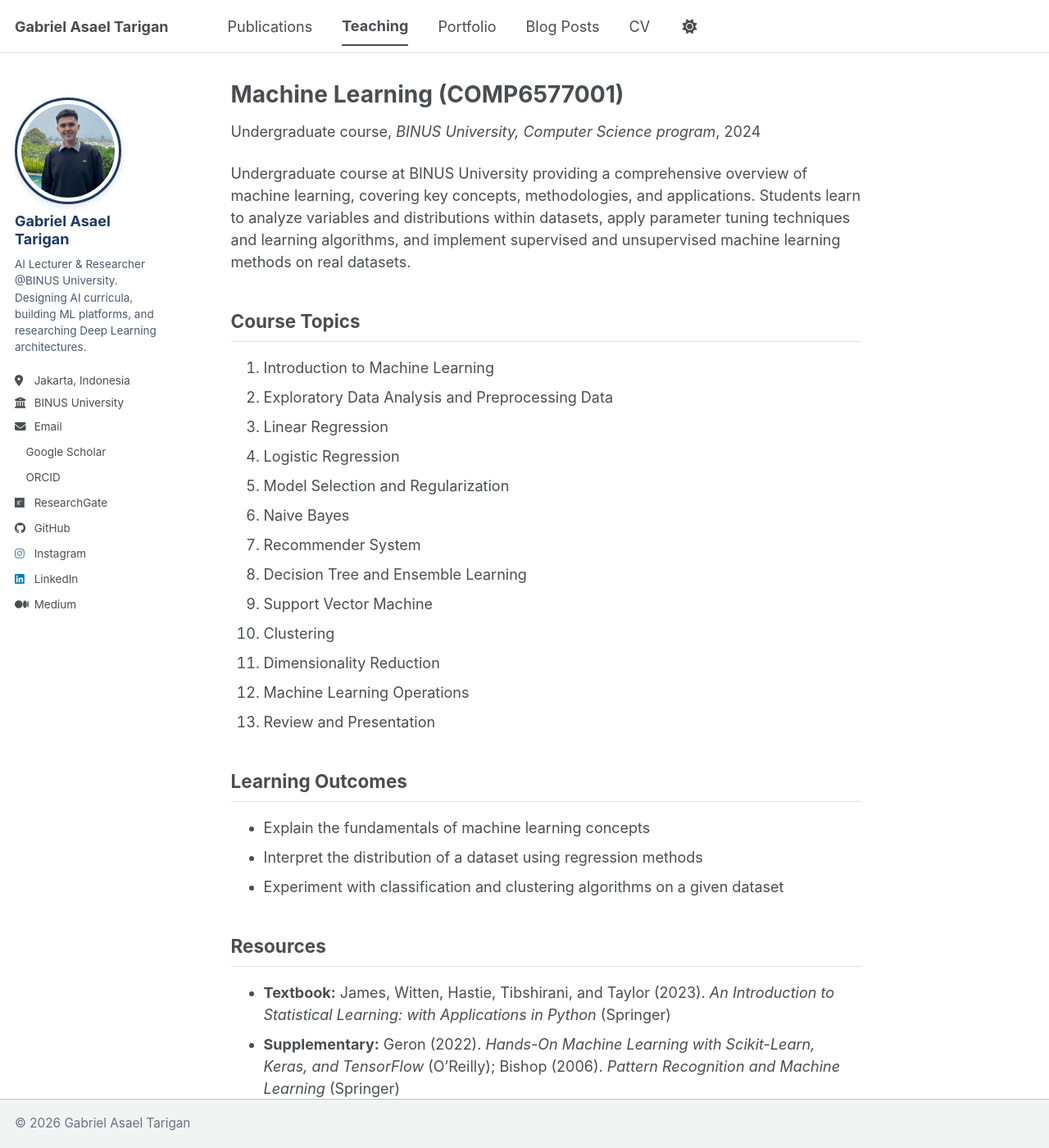
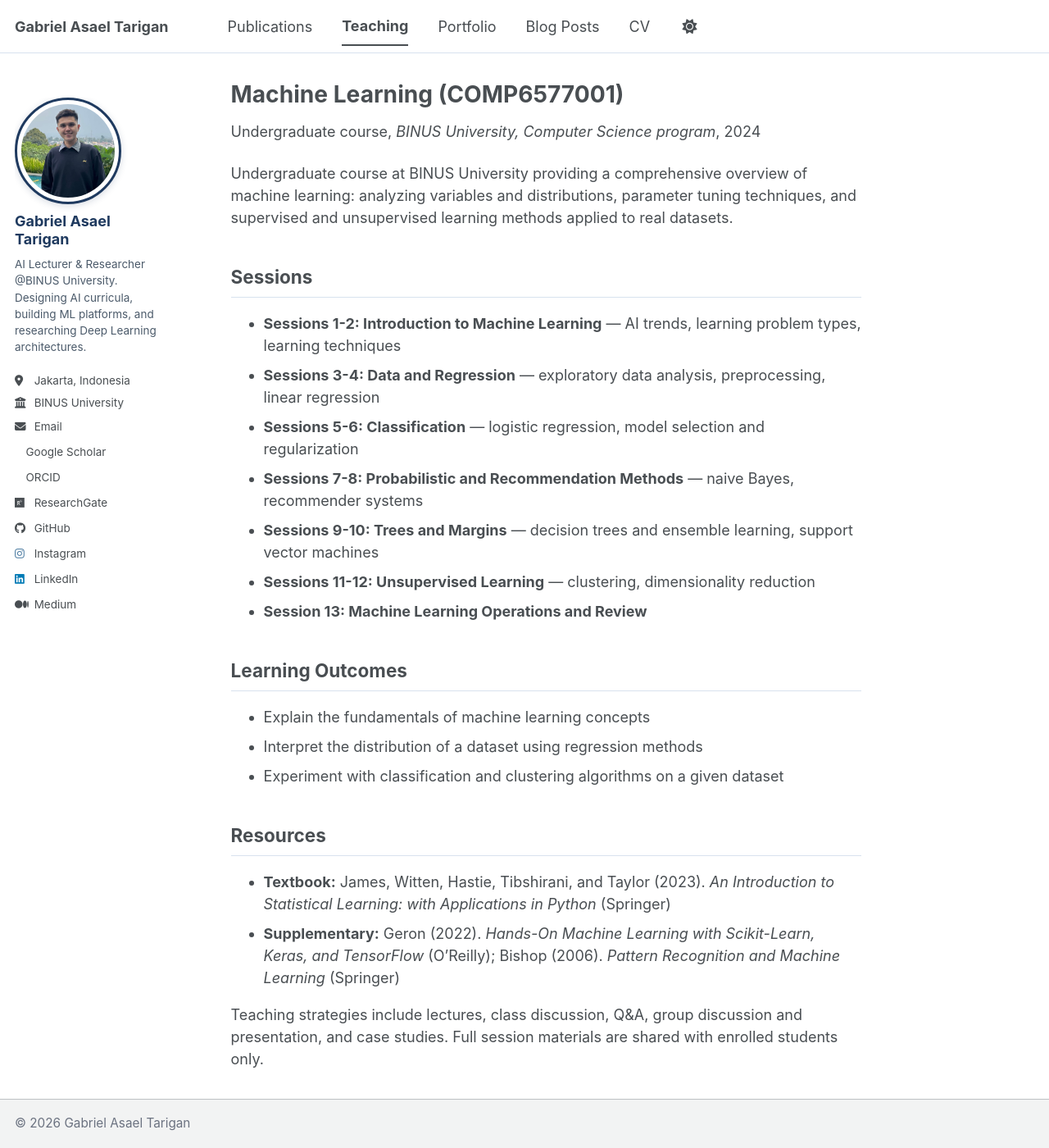
Before and after one commit to asaeltarigan/asaeltarigan.github.io, a Jekyll site: the page built from _teaching/2024-02-01-machine-learning.md, in a window 1280 px wide and 1400 px high. Shown: the whole window at 82% size. Built offline with Jekyll 4.4.1, drawn with Linux system fonts in a browser that asks for light colours; a style sheet for code colours, icons or effects is not loaded.

Commit message:
Teaching: 6 new course pages (AI Solution, Applied NLP, Applied CV, IoT and Robotics, Signal Processing, Research Methodology, FYP prep), grouped session plans, AI curriculum as page intro, interactive tools moved to portfolio

```diff
--- a/_pages/teaching.html
+++ b/_pages/teaching.html
@@ -7,6 +7,10 @@ author_profile: true
 
 {% include base_path %}
 
+I designed and authored the core Artificial Intelligence curriculum at BINUS University's School of Computer Science: five courses authored and two co-authored, spanning ML foundations, applied NLP, deep learning, MLOps, signal processing, and IoT and robotics, including full course outlines, assessment (AoL) design, lecture series, and labs.
+
+The pages below show each course's session structure and assessment design. Full session materials are shared with enrolled students only.
+
 {% for post in site.teaching reversed %}
   {% include archive-single.html %}
 {% endfor %}
--- a/_teaching/2024-02-01-machine-learning.md
+++ b/_teaching/2024-02-01-machine-learning.md
@@ -8,23 +8,17 @@ date: 2024-02-01
 excerpt: 'Foundations of machine learning: supervised and unsupervised methods, from data analysis and regression to clustering and dimensionality reduction.'
 ---
 
-Undergraduate course at BINUS University providing a comprehensive overview of machine learning, covering key concepts, methodologies, and applications. Students learn to analyze variables and distributions within datasets, apply parameter tuning techniques and learning algorithms, and implement supervised and unsupervised machine learning methods on real datasets.
+Undergraduate course at BINUS University providing a comprehensive overview of machine learning: analyzing variables and distributions, parameter tuning techniques, and supervised and unsupervised learning methods applied to real datasets.
 
-## Course Topics
+## Sessions
 
-1. Introduction to Machine Learning
-2. Exploratory Data Analysis and Preprocessing Data
-3. Linear Regression
-4. Logistic Regression
-5. Model Selection and Regularization
-6. Naive Bayes
-7. Recommender System
-8. Decision Tree and Ensemble Learning
-9. Support Vector Machine
-10. Clustering
-11. Dimensionality Reduction
-12. Machine Learning Operations
-13. Review and Presentation
+- **Sessions 1-2: Introduction to Machine Learning** — AI trends, learning problem types, learning techniques
+- **Sessions 3-4: Data and Regression** — exploratory data analysis, preprocessing, linear regression
+- **Sessions 5-6: Classification** — logistic regression, model selection and regularization
+- **Sessions 7-8: Probabilistic and Recommendation Methods** — naive Bayes, recommender systems
+- **Sessions 9-10: Trees and Margins** — decision trees and ensemble learning, support vector machines
+- **Sessions 11-12: Unsupervised Learning** — clustering, dimensionality reduction
+- **Session 13: Machine Learning Operations and Review**
 
 ## Learning Outcomes
 
--- /dev/null
+++ b/_teaching/2026-01-01-ai-solution.md
@@ -0,0 +1,26 @@
+---
+title: "Artificial Intelligence Solution (COMP6986001)"
+collection: teaching
+type: Undergraduate course
+permalink: /teaching/ai-solution-comp6986001
+venue: BINUS University, Artificial Intelligence Program
+date: 2026-01-01
+excerpt: 'How AI creates measurable business value: strategy, data readiness, ethics, and leading AI-driven initiatives.'
+---
+
+A practical and leadership-oriented course based on *Applied Artificial Intelligence: A Handbook for Business Leaders*. Students learn how companies adopt AI, how to choose the right applications, how to build or acquire AI capabilities, how to work with multidisciplinary teams, and how to drive innovation responsibly, without focusing on low-level coding.
+
+## Sessions
+
+- **Sessions 1-3: AI Fundamentals for Business** — introduction to applied AI, core terminology and modern AI techniques, the machine intelligence continuum
+- **Sessions 4-6: Society, Risk, and Ethics** — AI's promises in society and industry, challenges and risks, safe and ethical AI design
+- **Sessions 7-9: Building AI Organizations** — building an AI-ready organization, investing in AI talent and team structure, AI strategy and implementation planning
+- **Sessions 10-11: Data and Product Lifecycle** — data readiness and ML workflows, experimentation, iteration, and the AI product lifecycle
+- **Sessions 12-13: Enterprise Applications and Capstone** — AI use cases across enterprise functions, future trends and capstone preparation
+
+## Resources
+
+- **Textbook:** Mariani and others. *Applied Artificial Intelligence: A Handbook for Business Leaders*
+- **Outcome:** students develop the mindset to lead AI-driven initiatives, build AI-enhanced products or startups, and measure business value
+
+Full session materials are shared with enrolled students only.
```
Also changed, not shown: _portfolio/backprop-teaching-tool.md (+5 -5 lines), _teaching/2025-07-01-ai-curriculum.md (deleted, +0 -11 lines), _teaching/2026-01-01-applied-computer-vision.md (added, +26 -0 lines), _teaching/2026-01-01-applied-nlp.md (added, +26 -0 lines), _teaching/2026-01-01-deep-learning-foundations.md (+9 -19 lines), _teaching/2026-01-01-fyp-preparation.md (added, +13 -0 lines), _teaching/2026-01-01-iot-robotics.md (added, +33 -0 lines), _teaching/2026-01-01-mlops.md (+8 -17 lines), _teaching/2026-01-01-research-methodology.md (added, +13 -0 lines), _teaching/2026-01-01-signal-processing.md (added, +33 -0 lines), _teaching/2026-03-01-interactive-tools.md (deleted, +0 -11 lines).
